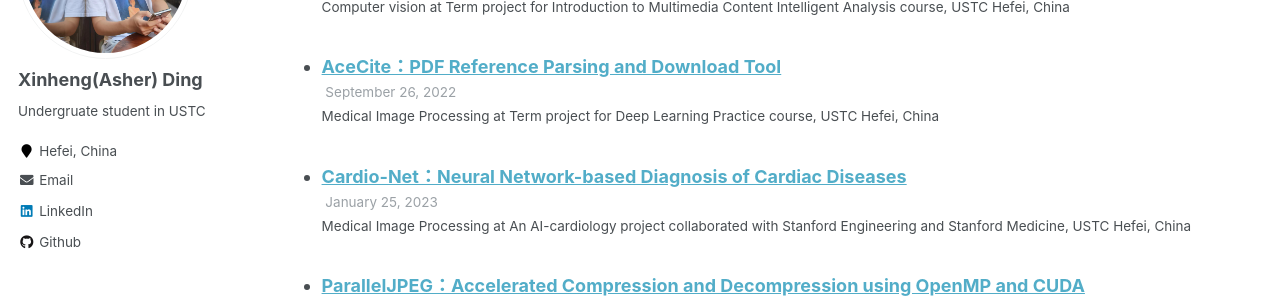
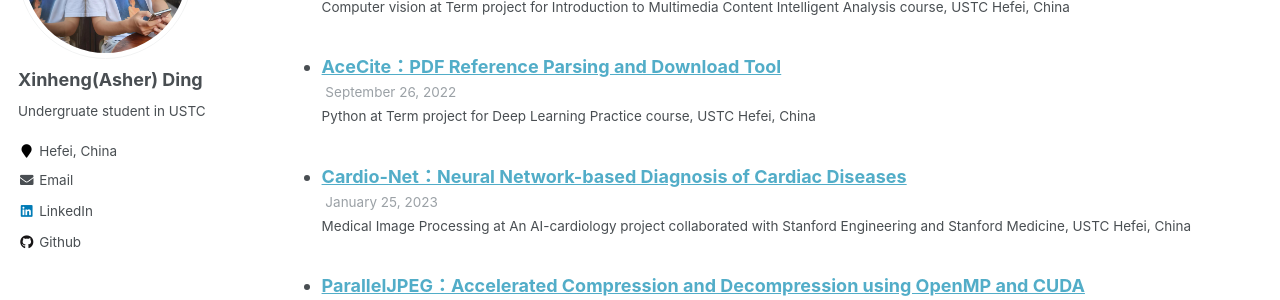
Before and after one commit to XinhengDing/XinhengDing.github.io, a Jekyll site: the page built from _pages/cv.md, in a window 1280 px wide and 900 px high, scrolled down 1333 px. Shown: the part 152-452 px from the top of the window. Built offline with Jekyll 4.4.1, drawn with Linux system fonts in a browser that asks for light colours.

Commit message:
Update 2022-09-26-AceCite-PDF-Reference-Parsing-and-Download-Tool.md

```diff
--- a/_talks/2022-09-26-AceCite-PDF-Reference-Parsing-and-Download-Tool.md
+++ b/_talks/2022-09-26-AceCite-PDF-Reference-Parsing-and-Download-Tool.md
@@ -1,7 +1,7 @@
 ---
 title: "AceCite：PDF Reference Parsing and Download Tool"
 collection: projects
-type: "Medical Image Processing"
+type: "Python"
 permalink: /projects/AceCite-PDF-Reference-Parsing-and-Download-Tool
 venue: "Term project for Deep Learning Practice course"
 date: 2022-09-26
```
